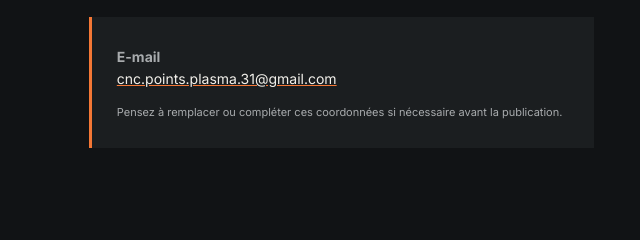
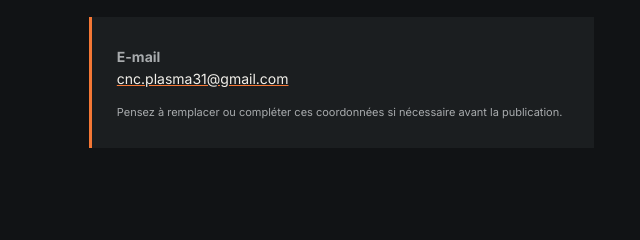
Before and after one commit to cncplasma31-collab/Plasma-Metal-31, a plain HTML site: page index.html in a window 1280 px wide. Shown: the part 2261-2501 px from the top of the page, 596-1236 px from the left. Drawn offline with nearby package versions, Linux system fonts and the light colour scheme; a web font is replaced by a local one.

Commit message:
Update index.html

```diff
--- a/index.html
+++ b/index.html
@@ -37,7 +37,7 @@
       </div>
     </section>
     <section class="band" id="apropos"><p class="eyebrow">PLASMA MÉTAL 31</p><h2>Une idée en tête ?<br><span>Créons-la en métal.</span></h2><p>Chaque projet commence par votre envie. Contactez-nous pour discuter d'une personnalisation ou d'une création spécifique.</p><a class="button button-light" href="#contact">Nous contacter <span>↗</span></a></section>
-    <section class="section contact" id="contact"><div><p class="eyebrow">CONTACT</p><h2>Parlons de votre projet.</h2><p>Pour un renseignement, un devis ou une demande personnalisée, contactez Plasma Métal 31.</p></div><div class="contact-box"><p><b>E-mail</b><br><a href="mailto:cnc.points.plasma.31@gmail.com">cnc.points.plasma.31@gmail.com</a></p><p class="small">Pensez à remplacer ou compléter ces coordonnées si nécessaire avant la publication.</p></div></section>
+    <section class="section contact" id="contact"><div><p class="eyebrow">CONTACT</p><h2>Parlons de votre projet.</h2><p>Pour un renseignement, un devis ou une demande personnalisée, contactez Plasma Métal 31.</p></div><div class="contact-box"><p><b>E-mail</b><br><a href="mailto:cnc.plasma31@gmail.com">cnc.plasma31@gmail.com</a></p><p class="small">Pensez à remplacer ou compléter ces coordonnées si nécessaire avant la publication.</p></div></section>
   </main>
   <footer><span>© <span id="year"></span> Plasma Métal 31</span><span>Créations métal • Site vitrine</span></footer>
   <script>document.getElementById('year').textContent = new Date().getFullYear();</script>
```
